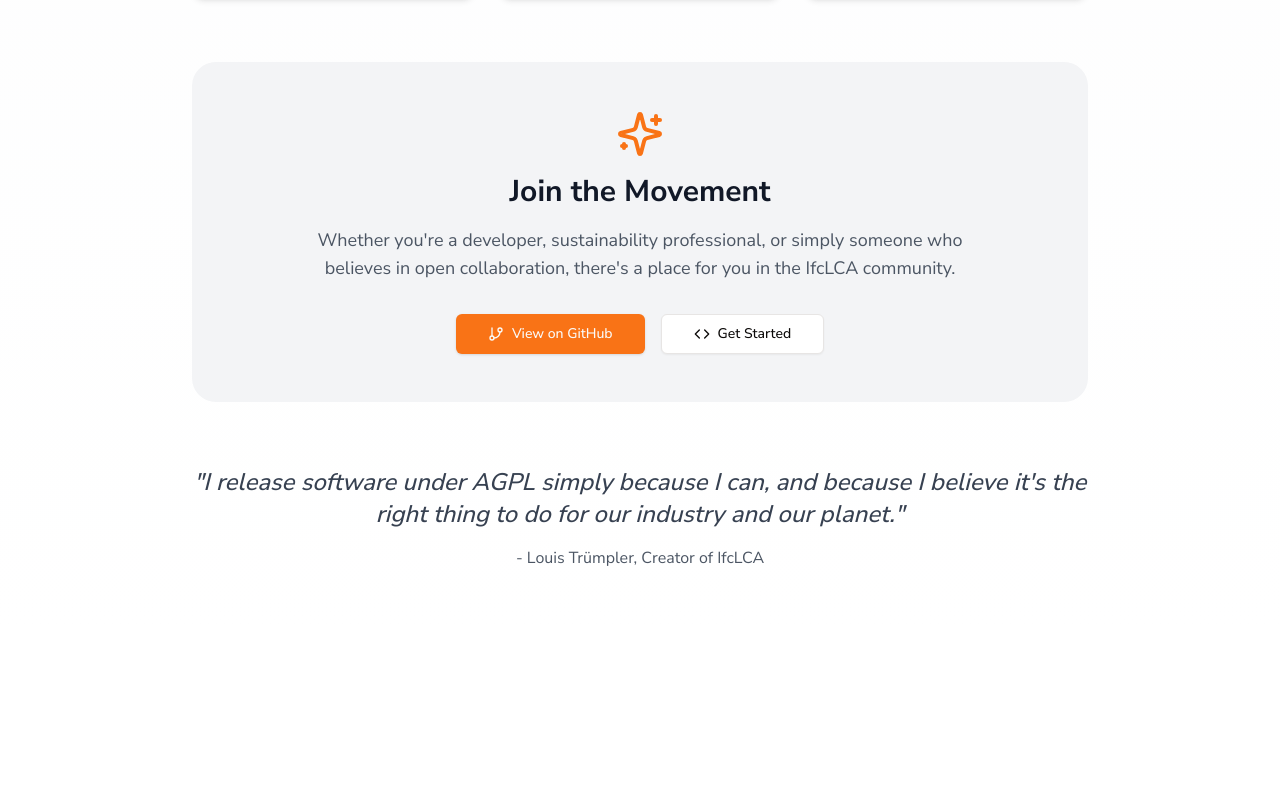
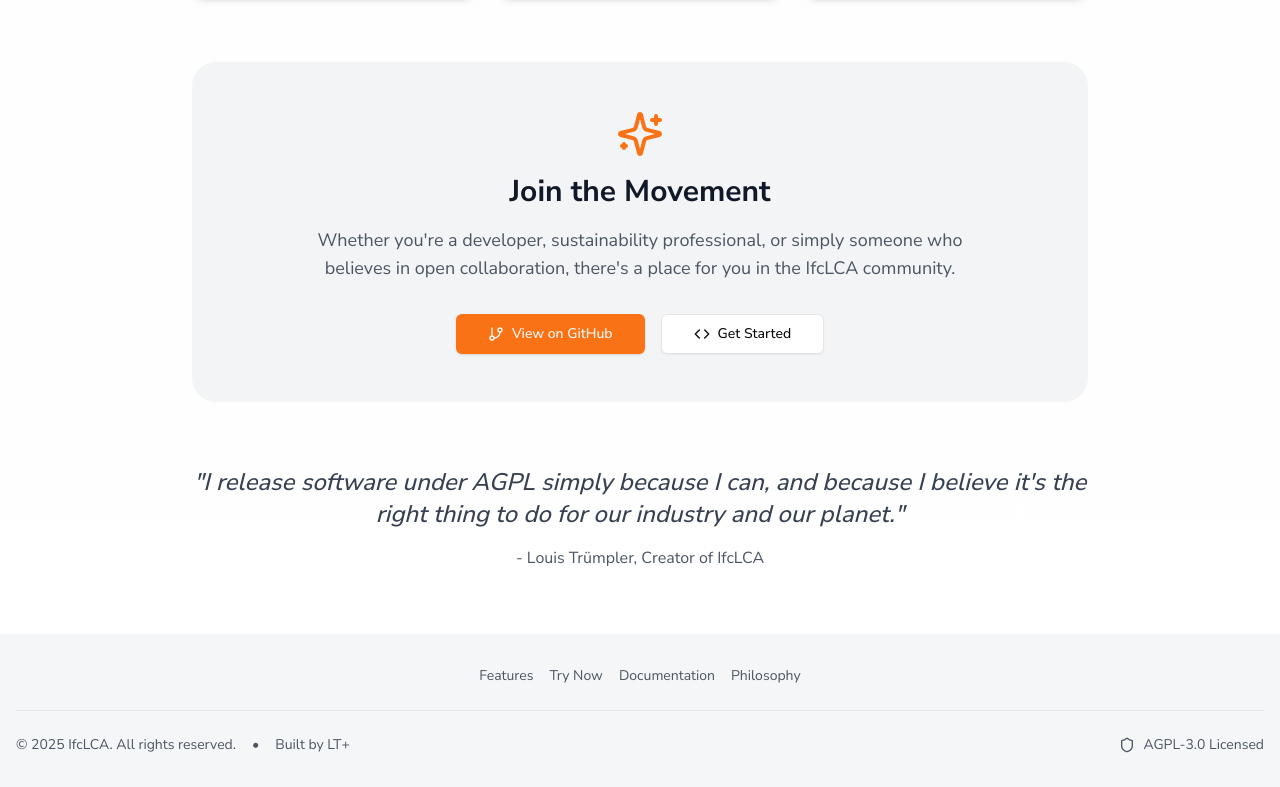
Before and after one commit to IfcLCA/IfcLCA, a Next.js app: page /open-source-philosophy in a window 1280 px wide. Shown: the part 1895-2682 px from the top of the page. Before the commit the page ends 2529 px from the top, so only its background shows below. Built offline with nearby package versions, Linux system fonts and the light colour scheme; no server answers.

Commit message:
Add minimal marketing footer

```diff
--- a/src/app/documentation/page.tsx
+++ b/src/app/documentation/page.tsx
@@ -5,6 +5,7 @@
 import { Tabs, TabsContent, TabsList, TabsTrigger } from "@/components/ui/tabs";
 import { motion } from "framer-motion";
 import NavigationHeader from "@/components/navigation-header";
+import MarketingFooter from "@/components/marketing-footer";
 import {
   FileText,
   Upload,
@@ -646,6 +647,7 @@
           </div>
         </div>
       </section>
+      <MarketingFooter />
     </div>
   );
 }
--- a/src/app/features/page.tsx
+++ b/src/app/features/page.tsx
@@ -5,6 +5,7 @@
 import { Badge } from "@/components/ui/badge";
 import { motion } from "framer-motion";
 import NavigationHeader from "@/components/navigation-header";
+import MarketingFooter from "@/components/marketing-footer";
 import {
     Code,
     Upload,
@@ -607,6 +608,7 @@
                     </p>
                 </motion.div>
             </section>
+            <MarketingFooter />
         </div>
     );
 }
--- a/src/app/open-source-philosophy/page.tsx
+++ b/src/app/open-source-philosophy/page.tsx
@@ -2,6 +2,7 @@
 
 import { motion } from "framer-motion";
 import NavigationHeader from "@/components/navigation-header";
+import MarketingFooter from "@/components/marketing-footer";
 import {
     GitBranch,
     Heart,
@@ -299,6 +300,7 @@
                     </motion.div>
                 </motion.div>
             </section>
+            <MarketingFooter />
         </div>
     );
 }
--- /dev/null
+++ b/src/components/marketing-footer.tsx
@@ -0,0 +1,44 @@
+import Link from "next/link";
+import { Shield } from "lucide-react";
+
+export default function MarketingFooter() {
+  const currentYear = new Date().getFullYear();
+  return (
+    <footer className="bg-gray-100/80 dark:bg-gray-900/50 backdrop-blur-sm py-8 px-4">
+      <div className="max-w-7xl mx-auto space-y-6">
+        <nav className="flex flex-wrap justify-center gap-4 text-sm text-gray-600 dark:text-gray-400">
+          <Link href="/features" className="hover:text-orange-600 dark:hover:text-orange-400">
+            Features
+          </Link>
+          <Link href="/try" className="hover:text-orange-600 dark:hover:text-orange-400">
+            Try Now
+          </Link>
+          <Link href="/documentation" className="hover:text-orange-600 dark:hover:text-orange-400">
+            Documentation
+          </Link>
+          <Link href="/open-source-philosophy" className="hover:text-orange-600 dark:hover:text-orange-400">
+            Philosophy
+          </Link>
+        </nav>
+        <div className="border-t border-gray-200 dark:border-gray-700 pt-6 flex flex-col md:flex-row justify-between items-center gap-4">
+          <div className="flex flex-col md:flex-row items-center gap-4 text-sm text-gray-600 dark:text-gray-400">
+            <p>&copy; {currentYear} IfcLCA. All rights reserved.</p>
+            <span className="hidden md:inline">•</span>
+            <Link
+              href="https://www.lt.plus"
+              target="_blank"
+              rel="noopener noreferrer"
+              className="hover:text-orange-600 dark:hover:text-orange-400 transition-colors"
+            >
+              Built by LT+
+            </Link>
+          </div>
+          <div className="flex items-center gap-2 text-sm text-gray-600 dark:text-gray-400">
+            <Shield className="h-4 w-4" />
+            <span>AGPL-3.0 Licensed</span>
+          </div>
+        </div>
+      </div>
+    </footer>
+  );
+}
--- a/src/components/try-now-page.tsx
+++ b/src/components/try-now-page.tsx
@@ -14,6 +14,7 @@
 import { useProjectEmissions } from "@/hooks/use-project-emissions";
 import { EmissionsSummaryCard } from "@/components/emissions-summary-card";
 import NavigationHeader from "@/components/navigation-header";
+import MarketingFooter from "@/components/marketing-footer";
 import { fileTransferService } from "@/lib/file-transfer";
 import {
   Upload,
@@ -1071,6 +1072,7 @@
           )}
         </AnimatePresence>
       </div>
+      <MarketingFooter />
     </div>
   );
 }
```
